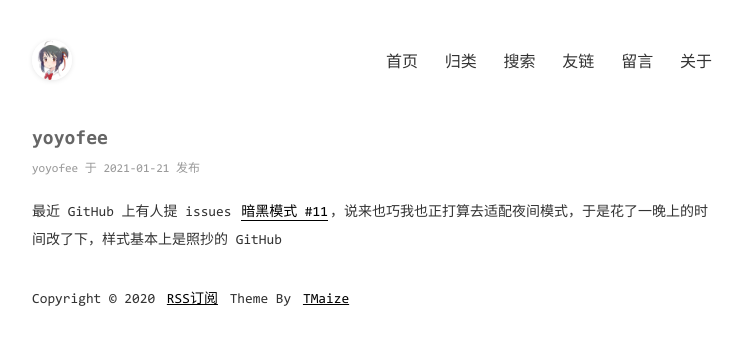
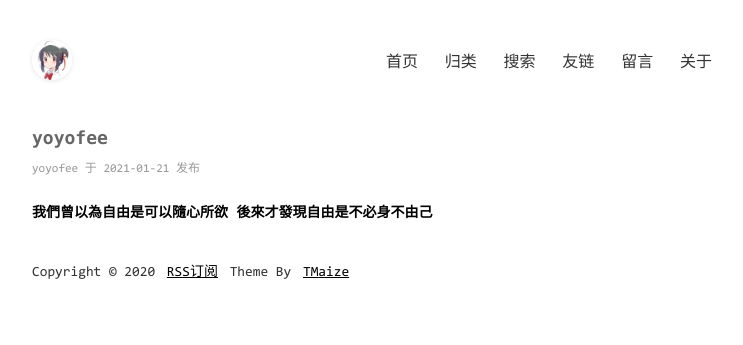
Before and after one commit to yoyofee/yoyofee.github.io, a Jekyll site: the page built from _posts/2021-01-21-未命名文件.md, in a window 1280 px wide. Shown: the top 345 px of the page, without its empty margins (268-1011 px from the left). Built offline with Jekyll 4.4.1, drawn with Linux system fonts in a browser that asks for light colours; comment, search, counter and statistics services are not loaded.

Commit message:
修改文件: _posts/2021-01-21-未命名文件.md

```diff
--- a/_posts/2021-01-21-未命名文件.md
+++ b/_posts/2021-01-21-未命名文件.md
@@ -4,4 +4,5 @@ title: yoyofee
 categories: [测试]
 ---
 
-最近 GitHub 上有人提 issues [暗黑模式 #11](https://github.com/TMaize/tmaize-blog/issues/11)，说来也巧我也正打算去适配夜间模式，于是花了一晚上的时间改了下，样式基本上是照抄的 GitHub
+**我們曾以為自由是可以隨心所欲
+後來才發現自由是不必身不由己**
```
